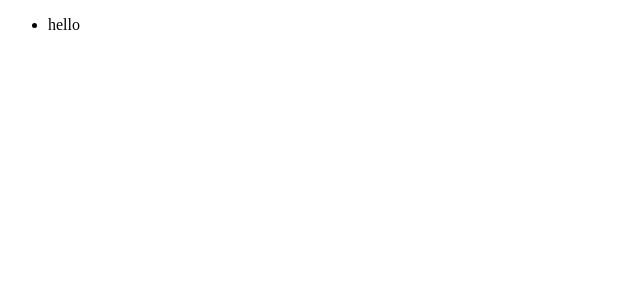
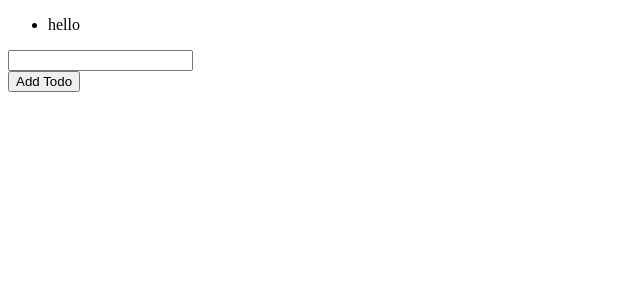
Before and after one commit to honsq90/sandpit, an Angular app: page / in a window 1280 px wide. Shown: the top 300 px of the page, without its empty margins (0-640 px from the left). Built offline with nearby package versions, Linux system fonts and the light colour scheme.

Commit message:
First todo list with reactive forms

```diff
--- a/src/app/app.module.ts
+++ b/src/app/app.module.ts
@@ -5,7 +5,7 @@ import { AppRoutingModule } from './app-routing.module';
 
 import { AppComponent } from './app.component';
 import { TodosComponent } from './todos/todos.component';
-
+import { ReactiveFormsModule } from '@angular/forms';
 
 @NgModule({
   declarations: [
@@ -14,7 +14,8 @@ import { TodosComponent } from './todos/todos.component';
   ],
   imports: [
     BrowserModule,
-    AppRoutingModule
+    AppRoutingModule,
+    ReactiveFormsModule,
   ],
   providers: [],
   bootstrap: [AppComponent]
--- a/src/app/todos/todos.component.html
+++ b/src/app/todos/todos.component.html
@@ -1,3 +1,13 @@
-<ul>
-  <li *ngFor="let todo of todos">{{todo.text}}</li>
-</ul>
+<div>
+  <ul>
+    <li *ngFor="let todo of todos">{{todo.text}}</li>
+  </ul>
+</div>
+
+<form [formGroup]="todoForm">
+  <input type="text" formControlName="text">
+</form>
+
+<div>
+  <button (click)="addTodo()">Add Todo</button>
+</div>
--- a/src/app/todos/todos.component.ts
+++ b/src/app/todos/todos.component.ts
@@ -1,4 +1,5 @@
 import { Component, OnInit } from '@angular/core';
+import { FormGroup, FormControl } from '@angular/forms';
 
 export interface Todo {
   text: string;
@@ -9,15 +10,23 @@ export interface Todo {
   templateUrl: './todos.component.html',
   styleUrls: ['./todos.component.css']
 })
-export class TodosComponent implements OnInit {
+export class TodosComponent {
 
   todos: Todo[] = [
     { text: 'hello' },
   ];
 
-  constructor() { }
+  todoForm: FormGroup;
 
-  ngOnInit() {
+  constructor() {
+    this.todoForm = new FormGroup({
+      text: new FormControl('')
+    })
+  }
+
+  addTodo() {
+    this.todos.push(this.todoForm.value)
+    this.todoForm.reset()
   }
 
 }
```
